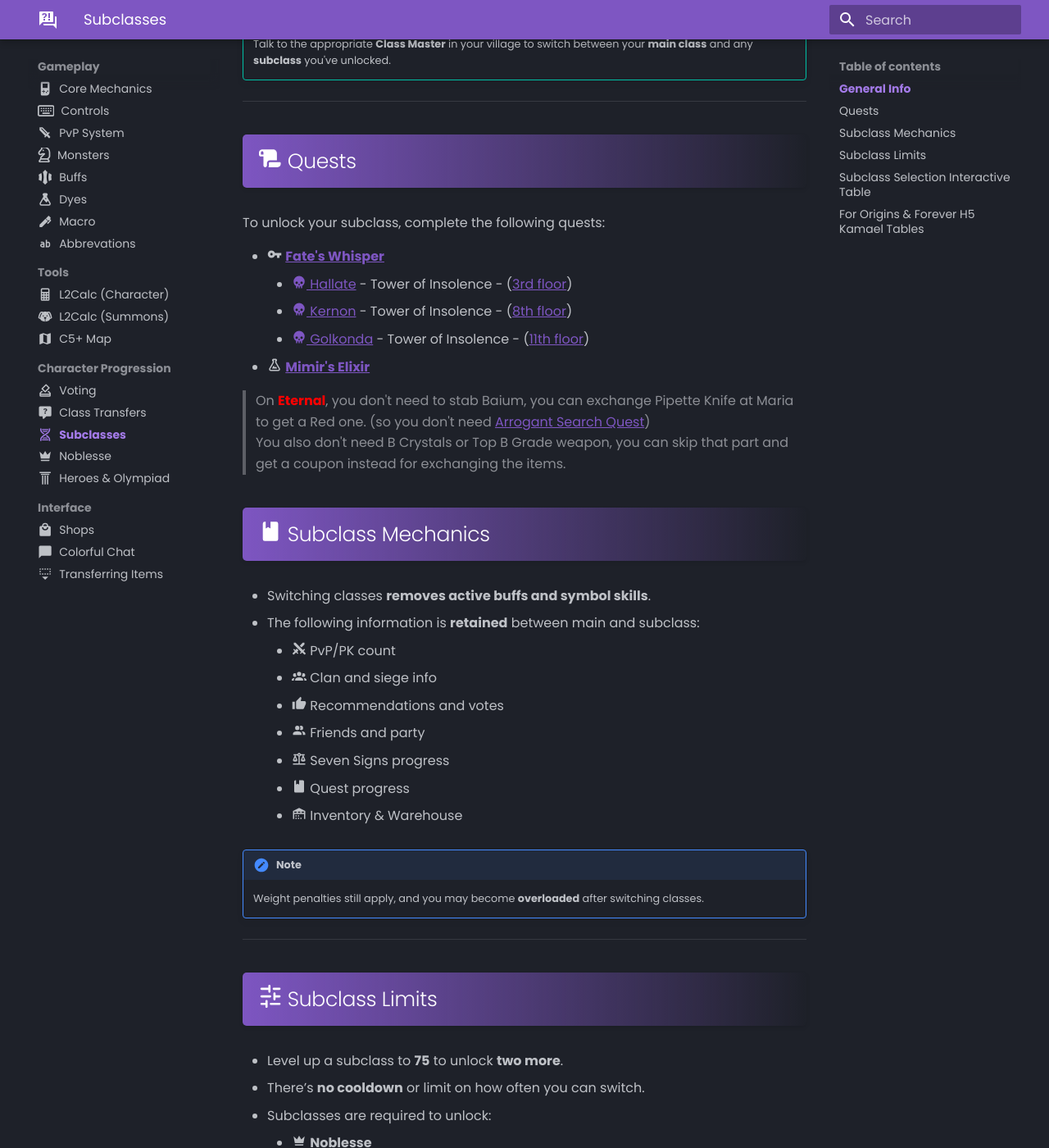
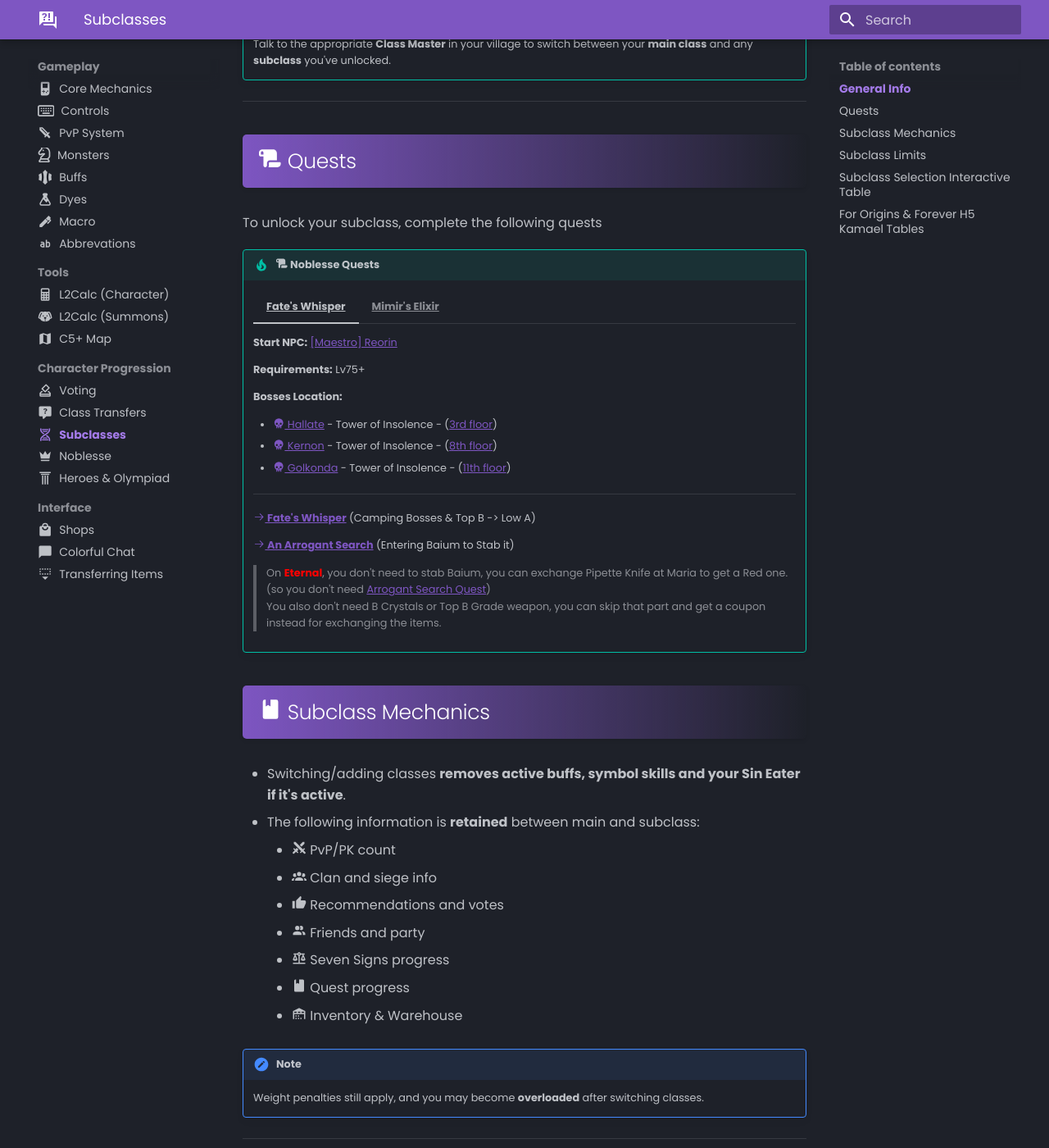
Before and after one commit to tab1-web/faq, an MkDocs documentation site: the page built from docs/gameplay/progression/subclasses.md, in a window 1280 px wide and 1400 px high, scrolled down 483 px. Shown: the whole window at 82% size. Built offline with MkDocs 1.6.1 and Material for MkDocs 9.7.7, drawn with Linux system fonts in a browser that asks for light colours; some web fonts are replaced.

Commit message:
updating subclasses page

```diff
--- a/docs/gameplay/progression/subclasses.md
+++ b/docs/gameplay/progression/subclasses.md
@@ -34,19 +34,57 @@ allowing you to switch classes.
 ---
 
 ## :fontawesome-solid-scroll: Quests
-To unlock your subclass, complete the following quests:
 
-- :material-key: [**Fate's Whisper**](https://lineage2wiki.com/c4/quest/234/fates-whisper/)
-    - [:material-skull: Hallate](https://lineage2wiki.com/c4/monster/10220/death-lord-hallate-raid-boss/) - Tower of Insolence - ([3rd floor](https://postimg.cc/ZRLXJ3Vw))
-    - [:material-skull: Kernon](https://lineage2wiki.com/c4/monster/10054/kernon-raid-boss/) - Tower of Insolence - ([8th floor](https://postimg.cc/zBN9mpSL))
-    - [:material-skull: Golkonda](https://lineage2wiki.com/c4/monster/10126/longhorn-golkonda-raid-boss/) - Tower of Insolence - ([11th floor](https://postimg.cc/d3tp31fw))
-- :material-flask-outline: [**Mimir's Elixir**](https://lineage2wiki.com/c4/quest/235/mimirs-elixir/)
+To unlock your subclass, complete the following quests
 
-> On **Eternal**{style="color:red;"}, you don't need to stab Baium, you can exchange Pipette Knife at Maria to get a Red one. (so you don't need <a href="https://lineage2wiki.org/c4/quest/348/an-arrogant-search/">Arrogant Search Quest</a>) <br> You also don't need B Crystals or Top B Grade weapon, you can skip that part and get a coupon instead for exchanging the items.
+
+!!! tip ":fontawesome-solid-scroll: Noblesse Quests"
+
+    === "**Fate's Whisper**"
+        **Start NPC:** [[Maestro] Reorin](https://lineage2wiki.org/c4/monster/8002/reorin-maestro/)
+
+        **Requirements:** Lv75+
+
+        **Bosses Location:**
+
+        - [:material-skull: Hallate](https://lineage2wiki.com/c4/monster/10220/death-lord-hallate-raid-boss/) - Tower of Insolence - ([3rd floor](https://postimg.cc/ZRLXJ3Vw))
+        - [:material-skull: Kernon](https://lineage2wiki.com/c4/monster/10054/kernon-raid-boss/) - Tower of Insolence - ([8th floor](https://postimg.cc/zBN9mpSL))
+        - [:material-skull: Golkonda](https://lineage2wiki.com/c4/monster/10126/longhorn-golkonda-raid-boss/) - Tower of Insolence - ([11th floor](https://postimg.cc/d3tp31fw))
+
+        ---
+
+        [**:octicons-arrow-right-24: Fate's Whisper**](https://lineage2wiki.com/c4/quest/234/fates-whisper/) (Camping Bosses & Top B -> Low A)
+
+        [**:octicons-arrow-right-24: An Arrogant Search**](https://lineage2wiki.org/c4/quest/348/an-arrogant-search/) (Entering Baium to Stab it)
+
+        > On **Eternal**{style="color:red;"}, you don't need to stab Baium, you can exchange Pipette Knife at Maria to get a Red one. (so you don't need <a href="https://lineage2wiki.org/c4/quest/348/an-arrogant-search/">Arrogant Search Quest</a>) <br> You also don't need B Crystals or Top B Grade weapon, you can skip that part and get a coupon instead for exchanging the items.
+
+    === "**Mimir's Elixir**"
+
+        **Start NPC:** [[Magister] Ladd](https://lineage2wiki.org/c4/monster/7721/ladd-magister/)
+
+        **Requirements:** Lv75+, Star of Destiny from [**Fate's Whisper**](https://lineage2wiki.com/c4/quest/234/fates-whisper/).
+
+        **Items needed:**
+
+        - 100 Moonstone Shards
+
+        - 10 Volcano Ash
+
+        - 2 Quick Silver
+
+        ---
+
+        [**:octicons-arrow-right-24: Mimir's Elixir**](https://lineage2wiki.com/c4/quest/235/mimirs-elixir/) (Mixing Mats at the Urn)
+
+        [**:octicons-arrow-right-24: Supplier of Reagents**](https://lineage2wiki.org/c4/quest/373/supplier-of-reagents/) (Getting Mats for the Quest)
+
+
+
 
 ## :material-book: Subclass Mechanics
 
-- Switching classes **removes active buffs and symbol skills**.
+- Switching/adding classes **removes active buffs, symbol skills and your Sin Eater if it's active**.
 - The following information is **retained** between main and subclass:
 
     - :material-sword-cross: PvP/PK count
```
